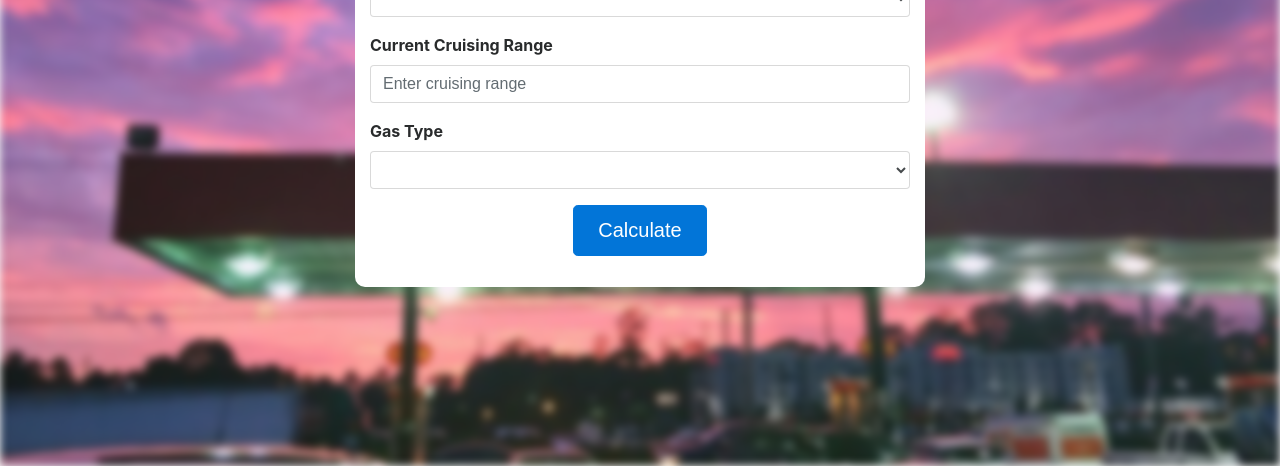
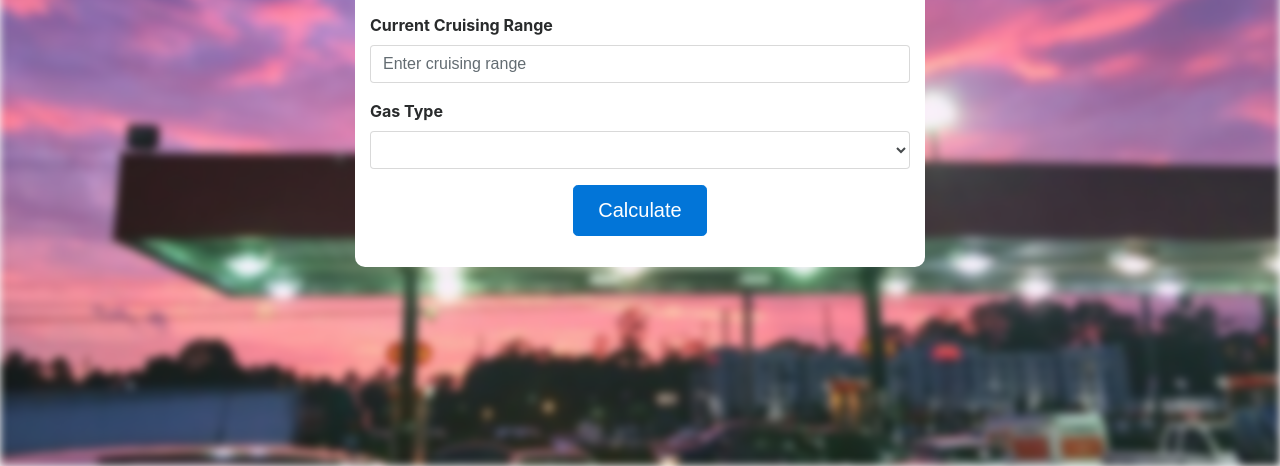
Before and after one commit to AtaGowani/Gassy, a website: page index.html in a window 1280 px wide. Shown: the part 334-800 px from the top of the page. Drawn offline with nearby package versions, Linux system fonts and the light colour scheme; no server answers; a script that the page names is missing.

Commit message:
Fix layout

```diff
--- a/style.css
+++ b/style.css
@@ -38,7 +38,7 @@ div.background {
 }
 
 .container {
-  padding-top: 120px;
+  padding-top: 100px;
   margin: 0 auto;
 }
 
```
